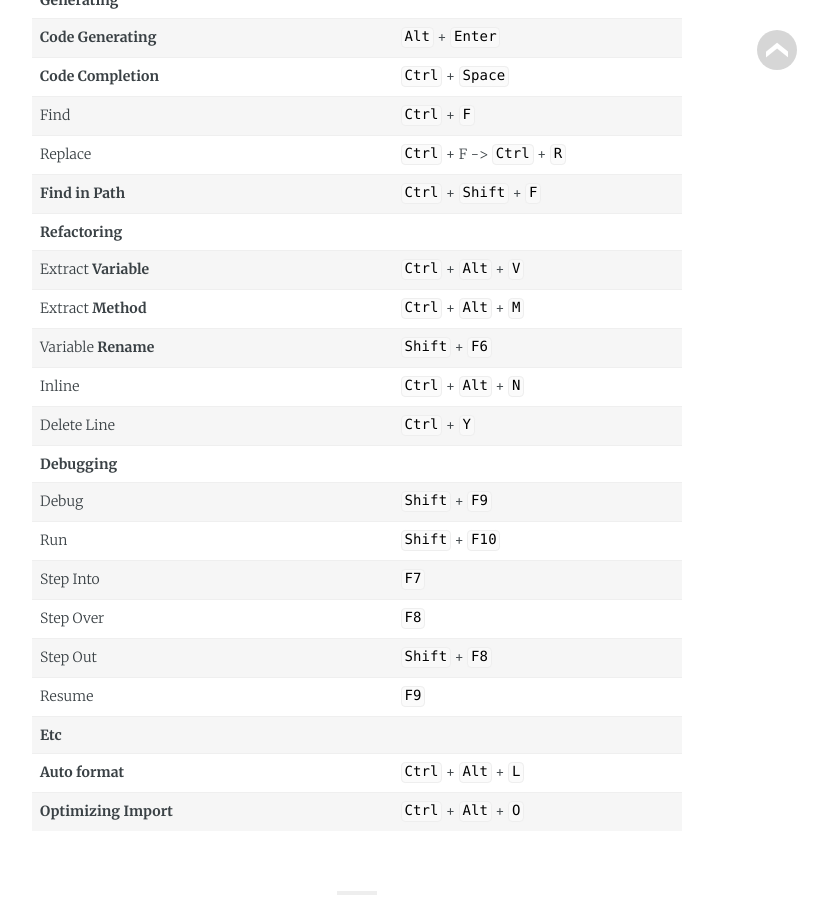
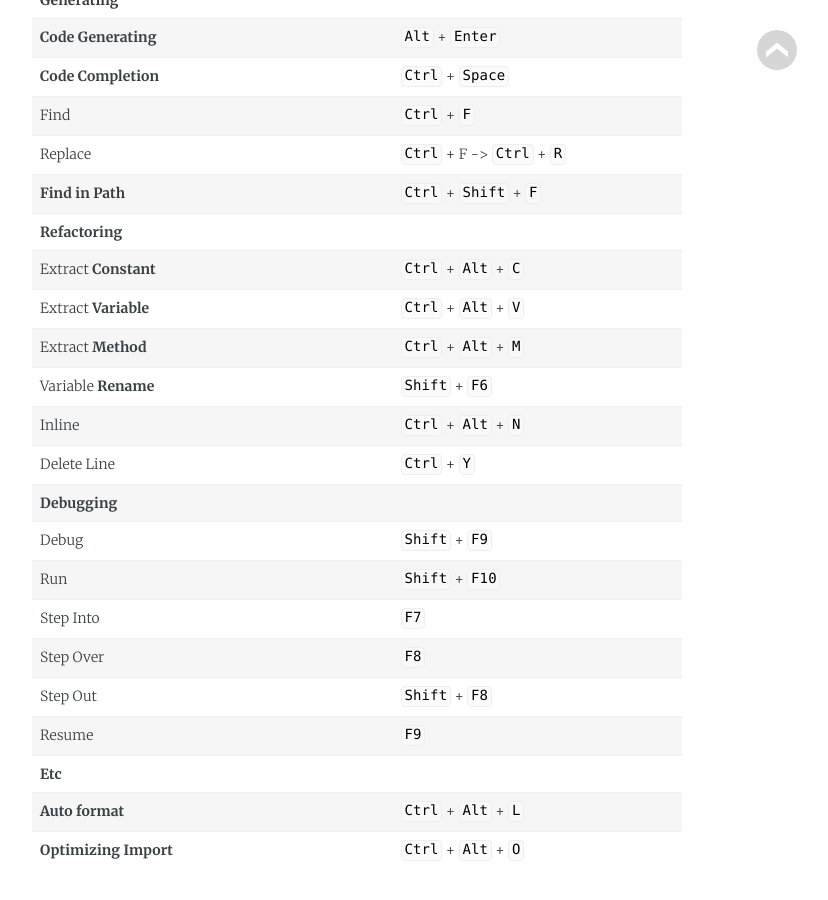
Before and after one commit to eceris/eceris.github.io, a Jekyll site: the page built from _posts/2017-01-19-IntelliJ ShortCut for Eclipse User.md, in a window 1280 px wide and 900 px high, scrolled down 1750 px. Shown: the whole window, without its empty margins (283-1111 px from the left). Built offline with Jekyll 4.4.1, drawn with Linux system fonts in a browser that asks for light colours; some web fonts are replaced.

Commit message:
단축키 추가

```diff
--- a/_posts/2017-01-19-IntelliJ ShortCut for Eclipse User.md
+++ b/_posts/2017-01-19-IntelliJ ShortCut for Eclipse User.md
@@ -44,6 +44,7 @@ author:            eceris
 | Replace  | `Ctrl` + F -> `Ctrl` + `R` | |
 | **Find in Path** | `Ctrl` + `Shift` + `F` | |
 | **Refactoring** | | |
+| Extract **Constant** | `Ctrl` + `Alt` + `C` | |
 | Extract **Variable** | `Ctrl` + `Alt` + `V` | |
 | Extract **Method** | `Ctrl` + `Alt` + `M` | |
 | Variable **Rename** | `Shift` + `F6` | |
```
